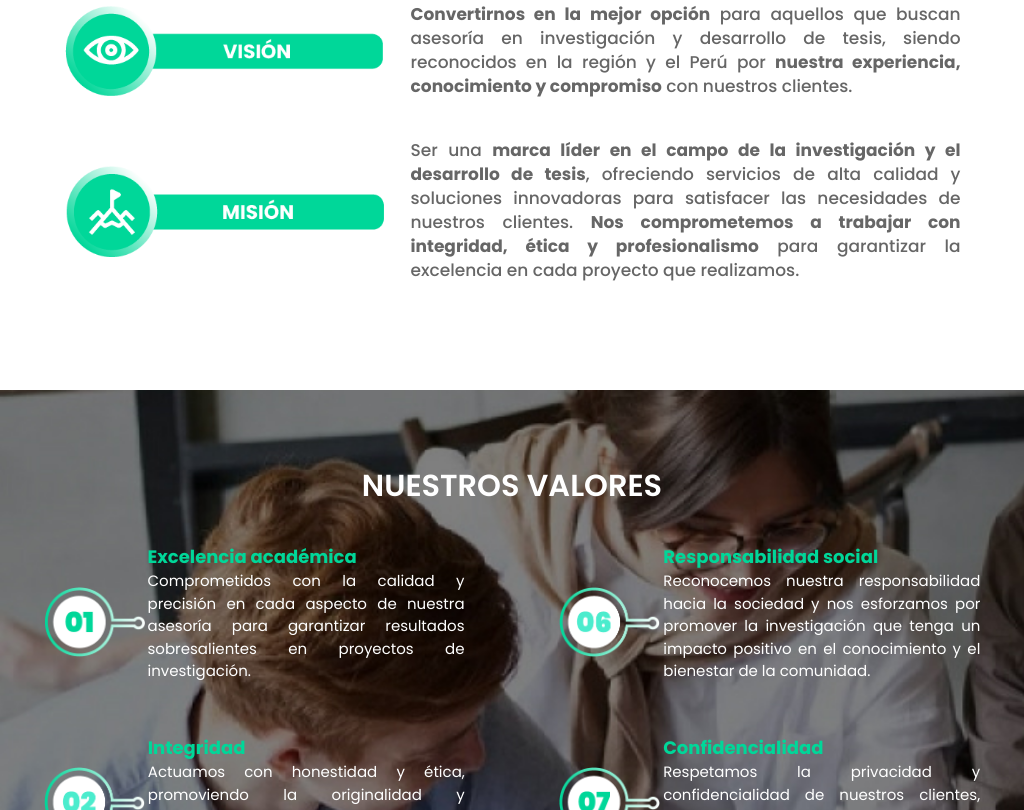
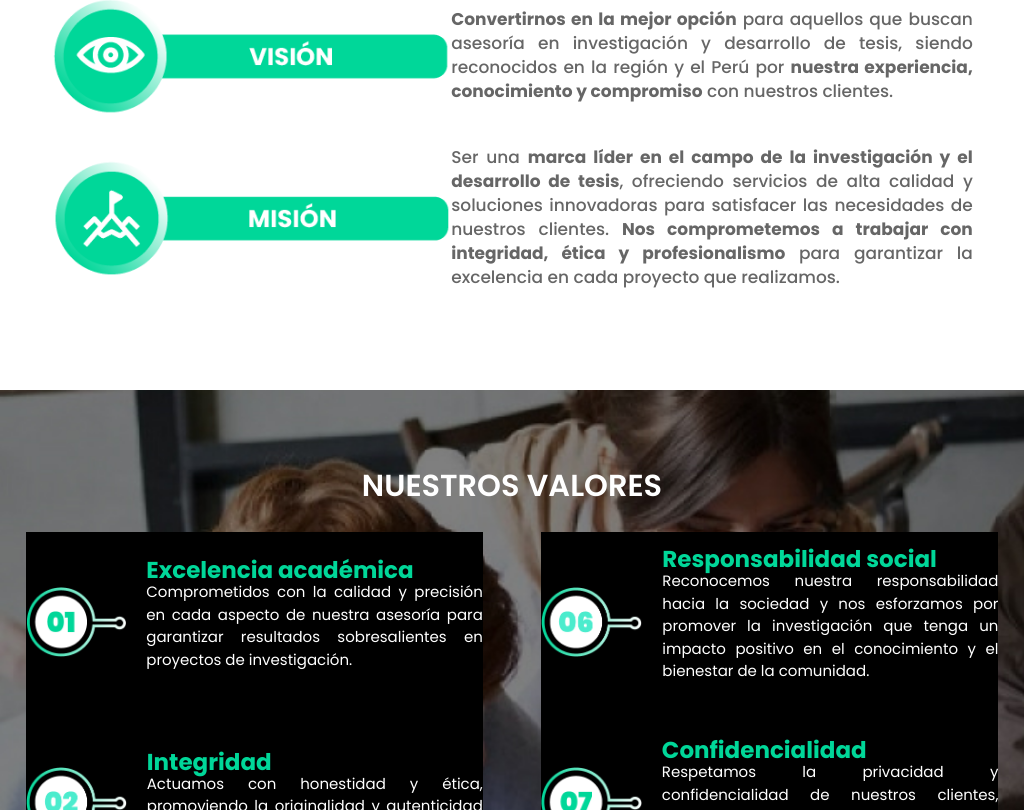
Before and after one commit to CJRS1/AMDDI, a React (Create React App) app in the folder amddi_project/: page /nosotros in a window 1024 px wide. Shown: the part 1090-1900 px from the top of the page. Built offline with nearby package versions, Linux system fonts and the light colour scheme.

Commit message:
Se corrigió la parte de nosotros

```diff
--- a/amddi_project/src/styles/Nosotros.css
+++ b/amddi_project/src/styles/Nosotros.css
@@ -219,7 +219,7 @@ section {
   width: 100%;
   background-size: cover !important;
   background-repeat: no-repeat !important;
-  height: 140vh ;
+  height: 140vh !important;
 }
 .valores-container h2 {
   font-weight: 600;
@@ -428,8 +428,15 @@ section {
     width: 80%;
     margin-bottom: 80px;
   }
+  .valor_description {
+    width: 320px !important;
+    padding-left: 3px;
+  }
+  .valor_description h3 {
+    font-size: 18px !important;
+  }
 }
-@media (min-width: 769px) and (max-width: 1480px) {
+@media (min-width: 769px) and (max-width: 1200px) {
   .quienessomos {
     width: 100% !important;
   }
@@ -442,7 +449,8 @@ section {
   }
   .quienessomos-card {
     justify-content: space-around;
-    width: 80%;
+    width: 400px;
+    margin-bottom: 0;
   }
   .valores {
     width: 95%;
@@ -456,15 +464,9 @@ section {
   .quienessomos_description h4 {
     font-size: 17px !important;
   }
-  .valor_description {
-    width: 320px !important;
-    padding-left: 3px;
-  }
-  .valor_description h3 {
-    font-size: 18px !important;
-  }
   .valor_card {
     height: 180px !important;
+    background: #000000;
   }
   .footer_container {
     height: auto !important;
@@ -482,13 +484,16 @@ section {
   }
   .quienessomos-card {
     width: 70%;
-    margin-bottom: 40px;
+    margin-bottom: 30px;
   }
   .valores-container {
     min-width: 100%;
-    min-height: 130vh;
+    min-height: 140vh;
   }
   .valores {
     min-width: 80%;
   }
+  .img-logo2 {
+    width: 400px;
+  }
 }/*# sourceMappingURL=Nosotros.css.map */
--- a/amddi_project/src/styles/Nosotros.scss
+++ b/amddi_project/src/styles/Nosotros.scss
@@ -85,6 +85,7 @@
   background-size: cover !important;
   background-repeat: no-repeat !important;
   height: 140vh !important;
+
   h2 {
     font-weight: 600;
   }
@@ -114,12 +115,14 @@
   flex-direction: column;
   justify-content: flex-start;
   align-items: flex-start;
+
   h3 {
     font-size: 23px !important;
     color: $verde-lima !important;
     height: 16px !important;
     font-weight: 700;
   }
+
   p {
     text-align: justify;
   }
@@ -177,7 +180,8 @@
     background-size: cover !important;
     background-repeat: no-repeat !important;
     background-position: center center !important;
-    h2{
+
+    h2 {
       margin-top: 20px;
       margin-bottom: 20px;
     }
@@ -191,6 +195,7 @@
   .valores_primeros {
     width: 100%;
   }
+
   .valores {
     padding-top: 0;
     width: 95%;
@@ -201,9 +206,11 @@
     width: 100%;
     padding-left: 5px;
     padding-right: 5px;
+
     h3 {
       font-size: 15px !important;
     }
+
     p {
       font-size: 10px !important;
     }
@@ -286,6 +293,7 @@
   .valores-container {
     height: 110vh !important;
   }
+
   .valores {
     width: 70%;
   }
@@ -325,32 +333,48 @@
   .quienessomos-descripcion {
     width: 680px;
   }
+
   .quienessomos-container {
     width: 70% !important;
     height: 90%;
     margin-top: 50px;
   }
+
   .quienessomos-card {
     width: 80%;
     margin-bottom: 80px;
   }
+
+  .valor_description {
+    width: 320px !important;
+    padding-left: 3px;
+
+    h3 {
+      font-size: 18px !important;
+    }
+  }
 }
 
-@media (min-width: 769px) and (max-width: 1480px) {
-  .quienessomos{
+@media (min-width: 769px) and (max-width: 1200px) {
+  .quienessomos {
     width: 100% !important;
   }
-  #carouselExample{
+
+  #carouselExample {
     width: 100% !important;
   }
+
   .quienessomos-container {
     padding-left: 0;
     height: 90%;
   }
+
   .quienessomos-card {
     justify-content: space-around;
-    width: 80%;
+    width: 400px ;
+    margin-bottom: 0;
   }
+
   .valores {
     width: 95%;
   }
@@ -364,50 +388,51 @@
   }
 
   .quienessomos_description {
+
     h4 {
       font-size: 17px !important;
     }
   }
 
-.valor_description{
-    width: 320px !important;
-    padding-left: 3px;
-    h3{
-        font-size: 18px !important;
-        }
+  .valor_card {
+    height: 180px !important;
+    background: $negro;
   }
 
-.valor_card{
-    height: 180px !important;
-    }
-
-.footer_container{
+  .footer_container {
     height: auto !important;
   }
 
-.footer-description{
+  .footer-description {
     height: 100%;
   }
 
-.valores_primeros{
+  .valores_primeros {
     width: 47%;
   }
 }
 
 @supports (-webkit-appearance: none) {
-  .quienessomos-container{
+  .quienessomos-container {
     min-width: 100%;
   }
+
   .quienessomos-card{
     width: 70%;
-    margin-bottom: 40px;
+    margin-bottom: 30px;
   }
-  .valores-container{
+  .valores-container {
     min-width: 100%;
-    min-height: 130vh;
+    min-height: 140vh;
   }
-  .valores{
+
+  .valores {
     min-width: 80%;
   }
 
+  .img-logo2 {
+    width: 400px;
   }
+
+
+}
```
Also changed, not shown: 1 other file (tests, documents, lock files or other folders). Lines whose indentation alone changed are shown as unchanged.
